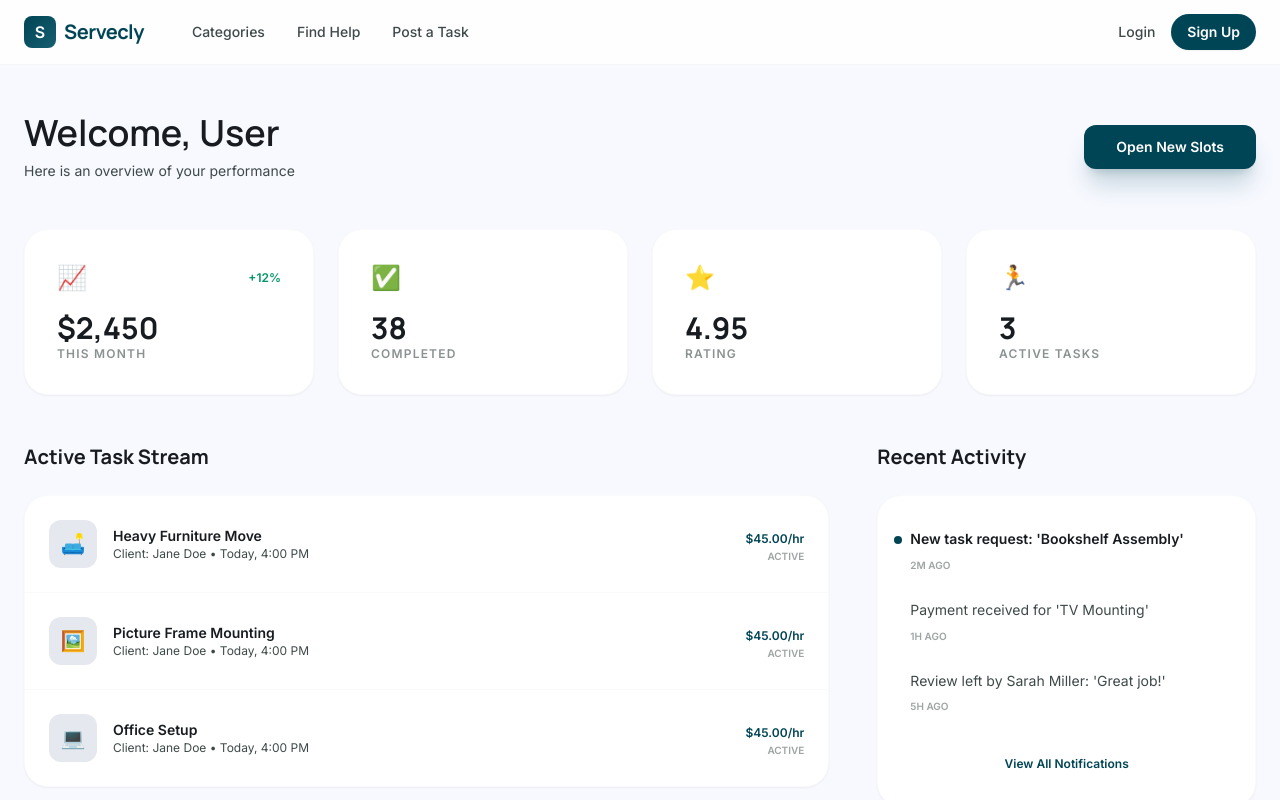
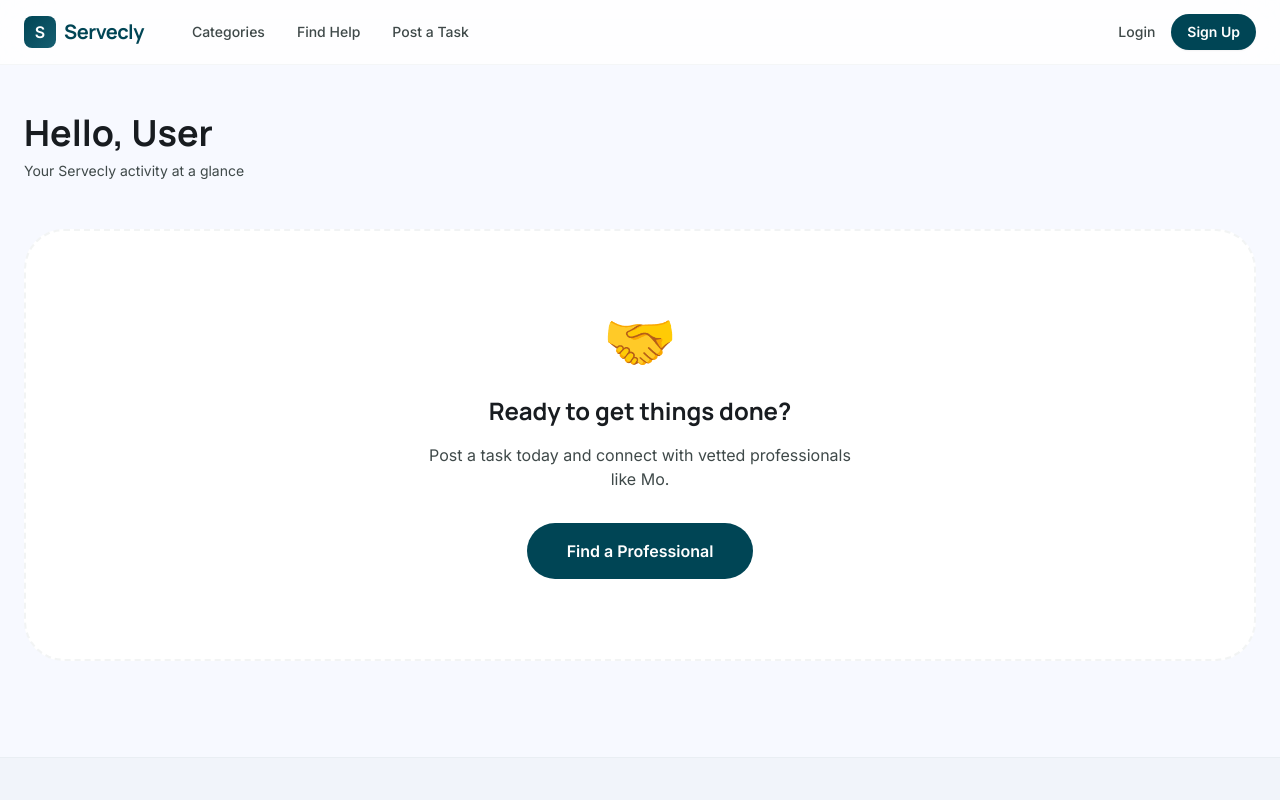
Before and after one commit to PgTobby-07/Servecly-Marektplace, a React (Vite) app: page /dashboard in a window 1280 px wide. Shown: the top 800 px of the page. Built offline with nearby package versions, Linux system fonts and the light colour scheme.

Commit message:
Refactor Dashboard component for dynamic greeting

```diff
--- a/src/pages/Dashboard.jsx
+++ b/src/pages/Dashboard.jsx
@@ -3,8 +3,6 @@ import { useNavigate } from "react-router-dom";
 
 const Dashboard = () => {
   const navigate = useNavigate();
-
-  /* 1. STATE MANAGEMENT: Fetch user from localStorage to fix the blank screen */
   const [user, setUser] = useState(null);
 
   useEffect(() => {
@@ -14,128 +12,117 @@ const Dashboard = () => {
     }
   }, []);
 
-  const Logout = () => {
-    localStorage.clear(); // Wipes everything for a clean logout
-    navigate('/login');
+  // 1. Dynamic Greeting based on role
+  const getGreeting = () => {
+    if (user?.role === 'admin') return `System Control: ${user.name}`;
+    if (user?.role === 'tasker') return `Workspace: ${user.name}`;
+    return `Hello, ${user?.name?.split(' ')[0] || 'User'}`;
   };
 
-  /* 2. DYNAMIC STATS: These could eventually come from an API */
-  const stats = [
-    { label: "This Month", value: "$2,450", change: "+12%", icon: "📈" },
-    { label: "Completed", value: "38", icon: "✅" },
-    { label: "Rating", value: "4.95", icon: "⭐" },
-    { label: "Active Tasks", value: "3", icon: "🏃" },
-  ];
+  return (
+    <div className="max-w-7xl mx-auto px-6 py-12 animate-in fade-in duration-500">
 
-  const notifications = [
-    { id: 1, text: "New task request: 'Bookshelf Assembly'", time: "2m ago", unread: true },
-    { id: 2, text: "Payment received for 'TV Mounting'", time: "1h ago", unread: false },
-    { id: 3, text: "Review left by Sarah Miller: 'Great job!'", time: "5h ago", unread: false },
-  ];
-
-  return (
-    <div className="max-w-7xl mx-auto px-6 py-12 animate-in fade-in slide-in-from-bottom-4 duration-500">
-
-      {/* 3. PENDING BANNER: Only appears if the user is a tasker awaiting approval */}
-      {user?.status === 'pending' && (
-        <div className="mb-12 p-8 rounded-3xl bg-amber-50 border border-amber-100 animate-in fade-in zoom-in duration-500">
-          <div className="flex items-center gap-4 mb-4">
-            <div className="w-12 h-12 bg-amber-100 rounded-full flex items-center justify-center text-2xl">⏳</div>
-            <div>
-              <h2 className="text-xl font-bold text-amber-900">Application Under Review</h2>
-              <p className="text-amber-700 text-sm">The Servecly Admin team is currently vetting your profile.</p>
-            </div>
-          </div>
-          <p className="text-sm text-amber-800/80 leading-relaxed max-w-2xl">
-            You'll get full access to the Marketplace once your skills are verified.
-            This usually takes 24-48 hours.
+      {/* HEADER SECTION */}
+      <div className="flex justify-between items-end mb-12">
+        <div>
+          <h1 className="text-4xl font-display font-bold text-on-surface mb-2">
+            {getGreeting()}
+          </h1>
+          <p className="text-on-surface-variant text-sm">
+            {user?.role === 'admin' ? 'Marketplace integrity and oversight' : 'Your Servecly activity at a glance'}
           </p>
         </div>
-      )}
-
-      <div className="flex flex-col md:flex-row justify-between items-start md:items-center mb-12 gap-6">
-        <div>
-          {/* 4. DYNAMIC NAME: Replaced 'Alex' with the actual user's name */}
-          <h1 className="text-4xl font-display text-on-surface mb-2">
-            Welcome, {user?.name?.split(' ')[0] || 'User'}
-          </h1>
-          <p className="text-on-surface-variant text-sm">
-            {user?.role === 'admin' ? 'System Administrator Overview' : 'Here is an overview of your performance'}
-          </p>
-        </div>
-
-        <button
-          onClick={() => navigate('/availability')}
-          className="btn-primary py-3 px-8 text-sm font-bold shadow-xl shadow-primary/20"
-        >
-          Open New Slots
-        </button>
+        {user?.role === 'tasker' && (
+          <button onClick={() => navigate('/availability')} className="btn-primary py-3 px-8 text-sm font-bold shadow-lg">
+            Manage Availability
+          </button>
+        )}
       </div>
 
-      {/* Stats Grid */}
-      <div className="grid grid-cols-2 md:grid-cols-4 gap-6 mb-12">
-        {stats.map((stat) => (
-          <div key={stat.label} className="bg-white p-8 rounded-3xl border border-outline-variant/10 shadow-sm group hover:bg-surface-container-low transition-all">
-            <div className="flex justify-between items-center mb-4">
-              <span className="text-2xl group-hover:scale-110 transition-transform">{stat.icon}</span>
-              {stat.change && <span className="text-xs font-bold text-emerald-600">{stat.change}</span>}
-            </div>
-            <div className="text-3xl font-display font-bold text-on-surface">{stat.value}</div>
-            <div className="text-xs font-bold uppercase tracking-widest text-on-surface-variant opacity-60">{stat.label}</div>
-          </div>
-        ))}
-      </div>
-
-      <div className="grid grid-cols-1 lg:grid-cols-3 gap-12">
-        {/* Active Tasks Section */}
-        <div className="lg:col-span-2 space-y-6">
-          <h3 className="text-xl font-bold text-on-surface">Active Task Stream</h3>
-          <div className="bg-white rounded-3xl border border-outline-variant/10 overflow-hidden shadow-sm">
-            <div className="divide-y divide-outline-variant/10">
-              {['Heavy Furniture Move', 'Picture Frame Mounting', 'Office Setup'].map((task, i) => (
-                <div key={i} className="flex items-center justify-between p-6 hover:bg-surface-container-low transition-colors cursor-pointer group">
-                  <div className="flex gap-4 items-center">
-                    <div className="w-12 h-12 bg-surface-container-high rounded-xl flex items-center justify-center text-xl">
-                      {i === 0 ? "🛋️" : i === 1 ? "🖼️" : "💻"}
-                    </div>
-                    <div>
-                      <div className="text-sm font-bold text-on-surface group-hover:text-primary transition-colors">{task}</div>
-                      <div className="text-xs text-on-surface-variant">Client: Jane Doe • Today, 4:00 PM</div>
-                    </div>
-                  </div>
-                  <div className="text-right">
-                    <span className="text-xs font-bold text-primary">$45.00/hr</span>
-                    <div className="text-[10px] uppercase font-bold text-on-surface-variant opacity-50 text-emerald-600">Active</div>
-                  </div>
-                </div>
-              ))}
-            </div>
-          </div>
-        </div>
-
-        {/* Activity Feed */}
-        <div className="space-y-6">
-          <h3 className="text-xl font-bold text-on-surface">Recent Activity</h3>
-          <div className="bg-white p-8 rounded-3xl border border-outline-variant/10 shadow-sm space-y-6">
-            {notifications.map((notif) => (
-              <div key={notif.id} className="flex gap-4 relative">
-                {notif.unread && <div className="absolute -left-4 top-2 w-2 h-2 bg-primary rounded-full" />}
-                <div className="flex-grow space-y-1">
-                  <p className={`text-sm leading-relaxed ${notif.unread ? "font-bold text-on-surface" : "text-on-surface-variant"}`}>
-                    {notif.text}
-                  </p>
-                  <span className="text-[10px] font-bold text-on-surface-variant opacity-50 uppercase">{notif.time}</span>
-                </div>
-              </div>
-            ))}
-            <button className="w-full text-center text-xs font-bold text-primary hover:underline pt-4">
-              View All Notifications
-            </button>
-          </div>
-        </div>
-      </div>
+      {/* DYNAMIC CONTENT LOADERS */}
+      {user?.role === 'admin' ? <AdminView navigate={navigate} /> :
+       user?.role === 'tasker' ? <TaskerView /> :
+       <CustomerView navigate={navigate} />}
     </div>
   );
 };
 
+/* --- SECTION 1: ADMIN VIEW (For Pg) --- */
+const AdminView = ({ navigate }) => (
+  <div className="grid grid-cols-1 md:grid-cols-2 gap-8">
+    <div
+      onClick={() => navigate('/admin/vetting')}
+      className="p-10 rounded-[32px] bg-primary/5 border border-primary/10 hover:border-primary/40 transition-all cursor-pointer group"
+    >
+      <div className="text-4xl mb-4">🛡️</div>
+      <h3 className="text-2xl font-bold mb-2 group-hover:text-primary">Vetting Pipeline</h3>
+      <p className="text-on-surface-variant text-sm">Review applications and maintain marketplace quality.</p>
+    </div>
+    <div
+      onClick={() => navigate('/admin/taxonomy')}
+      className="p-10 rounded-[32px] bg-surface-container-low border border-outline-variant/10 hover:border-primary/40 transition-all cursor-pointer group"
+    >
+      <div className="text-4xl mb-4">🏷️</div>
+      <h3 className="text-2xl font-bold mb-2 group-hover:text-primary">Manage Taxonomy</h3>
+      <p className="text-on-surface-variant text-sm">Update service categories and classification rules.</p>
+    </div>
+  </div>
+);
+
+/* --- SECTION 2: TASKER VIEW (For Mo - Your current layout) --- */
+const TaskerView = () => (
+  <div className="space-y-12">
+    <div className="grid grid-cols-2 md:grid-cols-4 gap-6">
+      <StatCard label="This Month" value="$2,450" icon="📈" />
+      <StatCard label="Completed" value="38" icon="✅" />
+      <StatCard label="Rating" value="4.95" icon="⭐" />
+      <StatCard label="Active Tasks" value="3" icon="🏃" />
+    </div>
+    <div className="grid grid-cols-1 lg:grid-cols-3 gap-12">
+      <div className="lg:col-span-2">
+        <h3 className="text-xl font-bold mb-6">Active Task Stream</h3>
+        <div className="bg-white rounded-3xl border border-outline-variant/10 shadow-sm divide-y">
+          <TaskRow title="Heavy Furniture Move" price="$45.00/hr" icon="🛋️" />
+          <TaskRow title="Picture Frame Mounting" price="$45.00/hr" icon="🖼️" />
+        </div>
+      </div>
+      <div className="bg-white p-8 rounded-3xl border border-outline-variant/10 shadow-sm">
+        <h3 className="text-xl font-bold mb-6">Recent Activity</h3>
+        <p className="text-sm text-on-surface-variant italic">New task request: 'Bookshelf Assembly' (2m ago)</p>
+      </div>
+    </div>
+  </div>
+);
+
+/* --- SECTION 3: CUSTOMER VIEW (General User) --- */
+const CustomerView = ({ navigate }) => (
+  <div className="text-center py-20 bg-surface-container-lowest rounded-[40px] border-2 border-dashed border-outline-variant/20">
+    <div className="text-6xl mb-6">🤝</div>
+    <h2 className="text-2xl font-bold mb-4">Ready to get things done?</h2>
+    <p className="text-on-surface-variant mb-8 max-w-md mx-auto">Post a task today and connect with vetted professionals like Mo.</p>
+    <button onClick={() => navigate('/services')} className="btn-primary px-10 py-4 rounded-full font-bold">
+      Find a Professional
+    </button>
+  </div>
+);
+
+// Helper Components for clean code
+const StatCard = ({ label, value, icon }) => (
+  <div className="bg-white p-8 rounded-3xl border border-outline-variant/10 shadow-sm">
+    <div className="text-2xl mb-2">{icon}</div>
+    <div className="text-3xl font-display font-bold">{value}</div>
+    <div className="text-xs font-bold uppercase opacity-50 tracking-widest">{label}</div>
+  </div>
+);
+
+const TaskRow = ({ title, price, icon }) => (
+  <div className="flex justify-between p-6 hover:bg-primary/5 transition-colors cursor-pointer">
+    <div className="flex gap-4 items-center">
+      <div className="w-10 h-10 bg-surface-container-high rounded-lg flex items-center justify-center">{icon}</div>
+      <div className="text-sm font-bold">{title}</div>
+    </div>
+    <div className="text-primary font-bold text-sm">{price}</div>
+  </div>
+);
+
 export default Dashboard;
```
